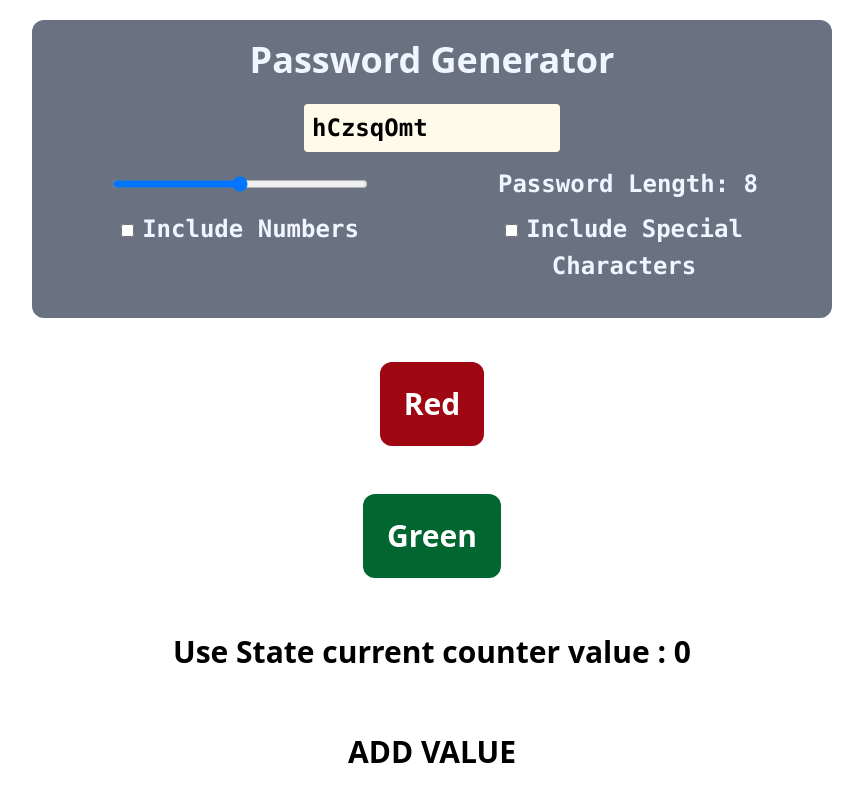
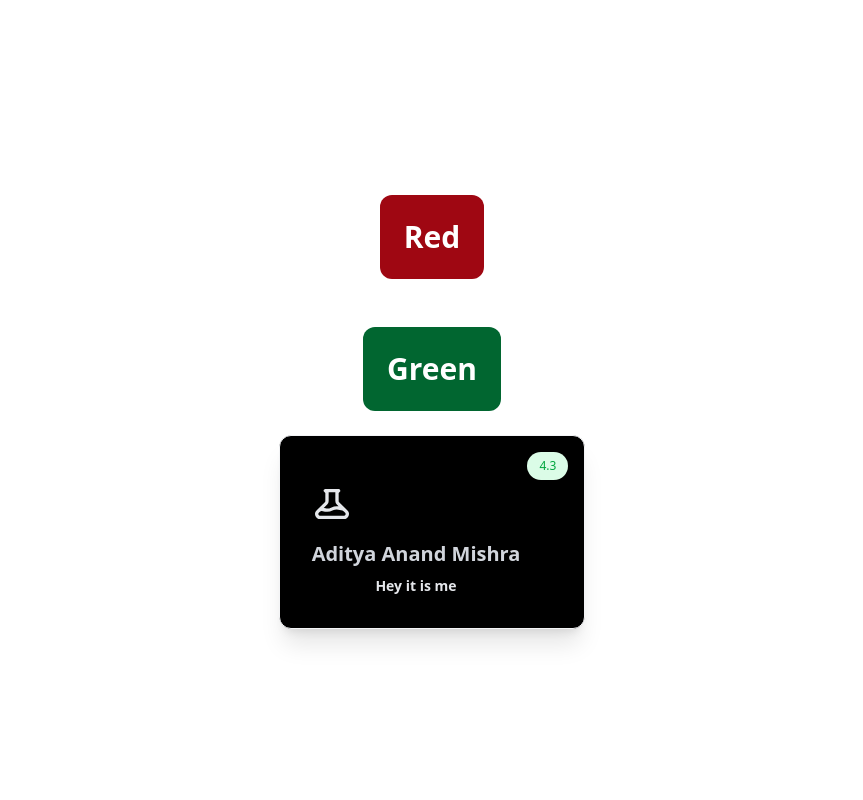
Before and after one commit to AdityaAnand0108/fullstack-dev-playbook, a React (Vite) app in the folder react_learning/: page / in a window 1280 px wide. Shown: the top 800 px of the page, without its empty margins (208-1071 px from the left). Built offline with nearby package versions, Linux system fonts and the light colour scheme.

Commit message:
UseContext

```diff
--- a/react_learning/src/App.jsx
+++ b/react_learning/src/App.jsx
@@ -1,7 +1,9 @@
-import Usestate from "./component/Hooks/UseStateSimple.jsx";
 import Card from "./component/Cards.jsx";
-import { useState } from "react";
-import PasswordGenerator from "./component/Hooks/PasswordGenerator.jsx";
+import {  useState } from "react";
+import { UserContext } from "./component/Hooks/UseContext";
+
+
+
 
 function App() {
   const [color, setColor] = useState("white");
@@ -11,7 +13,6 @@ function App() {
       className="text-center text-3xl font-bold w-full min-h-screen flex flex-col items-center justify-center"
       style={{ backgroundColor: color }}
     >
-      <PasswordGenerator />
       <button
         className="bg-red-800 text-white p-6 m-6 rounded-xl"
         onClick={() => setColor("Red")}
@@ -24,13 +25,9 @@ function App() {
       >
         Green
       </button>
-      <Usestate />
-      <Card
-        username="Aditya Anand Mishra"
-        introduction="I’m Aditya Anand Mishra, a Full Stack Developer with over 4 years of experience in designing and developing scalable, enterprise-grade web applications
-        using React.js, Java, Spring Boot, and MySQL. I specialize in end-to-end application development — from architecting backend services and optimizing databases to
-        crafting responsive, high-performance frontends."
-      />
+      <UserContext.Provider value ={"Aditya Anand Mishra"}>
+        <Card / >
+      </UserContext.Provider>
     </div>
   );
 }
--- a/react_learning/src/component/Cards.jsx
+++ b/react_learning/src/component/Cards.jsx
@@ -1,4 +1,8 @@
-function Card({username, introduction}) {
+import { useContext } from "react";
+import { UserContext } from "./Hooks/UseContext";
+
+function Card() {
+  const username = useContext(UserContext);
   return (
     <div className="relative max-w-lg p-8 border border-gray-100 bg-black shadow-xl rounded-xl">
       <span className="absolute right-4 top-4 rounded-full px-3 py-1.5 bg-green-100 text-green-600 font-medium text-xs">
@@ -24,7 +28,7 @@ function Card({username, introduction}) {
         <h5 className="mt-4 text-xl font-bold text-gray-300">{username}</h5>
 
         <p className="mt-2 text-sm">
-          {introduction}
+          Hey it is me
         </p>
       </div>
     </div>
--- /dev/null
+++ b/react_learning/src/component/Hooks/UseContext.jsx
@@ -0,0 +1,3 @@
+import { createContext } from "react";
+
+export const UserContext = createContext(""); // ✅ Move here & export
--- /dev/null
+++ b/react_learning/src/component/UseStateWorking.jsx
@@ -0,0 +1,36 @@
+import { useState } from 'react'
+
+function UseStateWorking() {
+    const [name, setName] = useState("");
+    const [age, setAge]= useState("");
+    const [submitData, setSubmitData]= useState({ name: "", age: ""});
+
+    const handlesubmit = () => {
+      setSubmitData({name, age})
+    }
+  return (
+     <>
+        <input
+            type="text"
+            placeholder="Enter name"
+            value={name}
+            onChange={(e) => setName(e.target.value)}
+        />
+
+        <input
+            type="text"
+            placeholder="Enter age"
+            value={age}
+            onChange={(e) => setAge(e.target.value)}
+        />
+
+        <button onClick={handlesubmit}>Submit</button>
+
+        <p>
+          Hey my name is {submitData.name} and my age is {submitData.age}
+        </p>
+      </>
+  )
+}
+
+export default UseStateWorking
```
